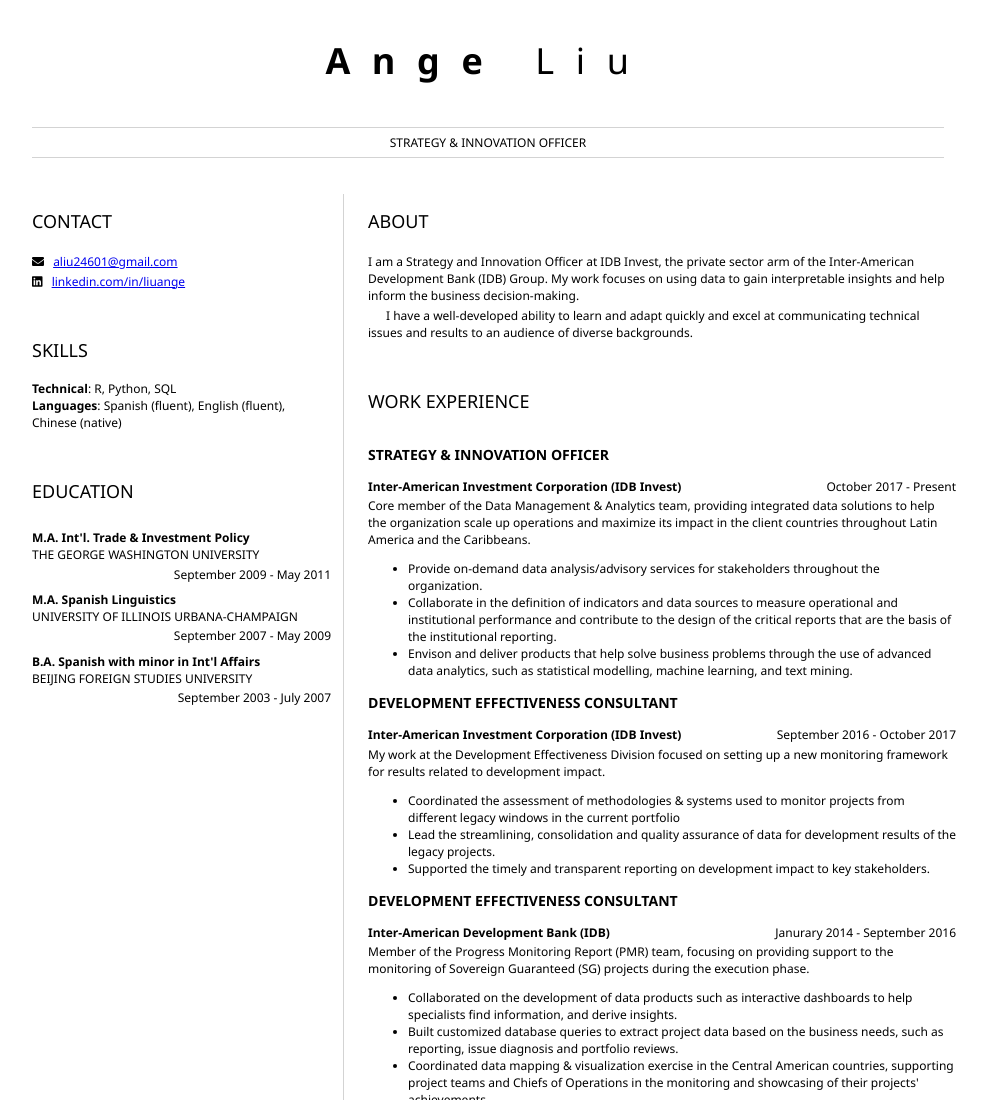
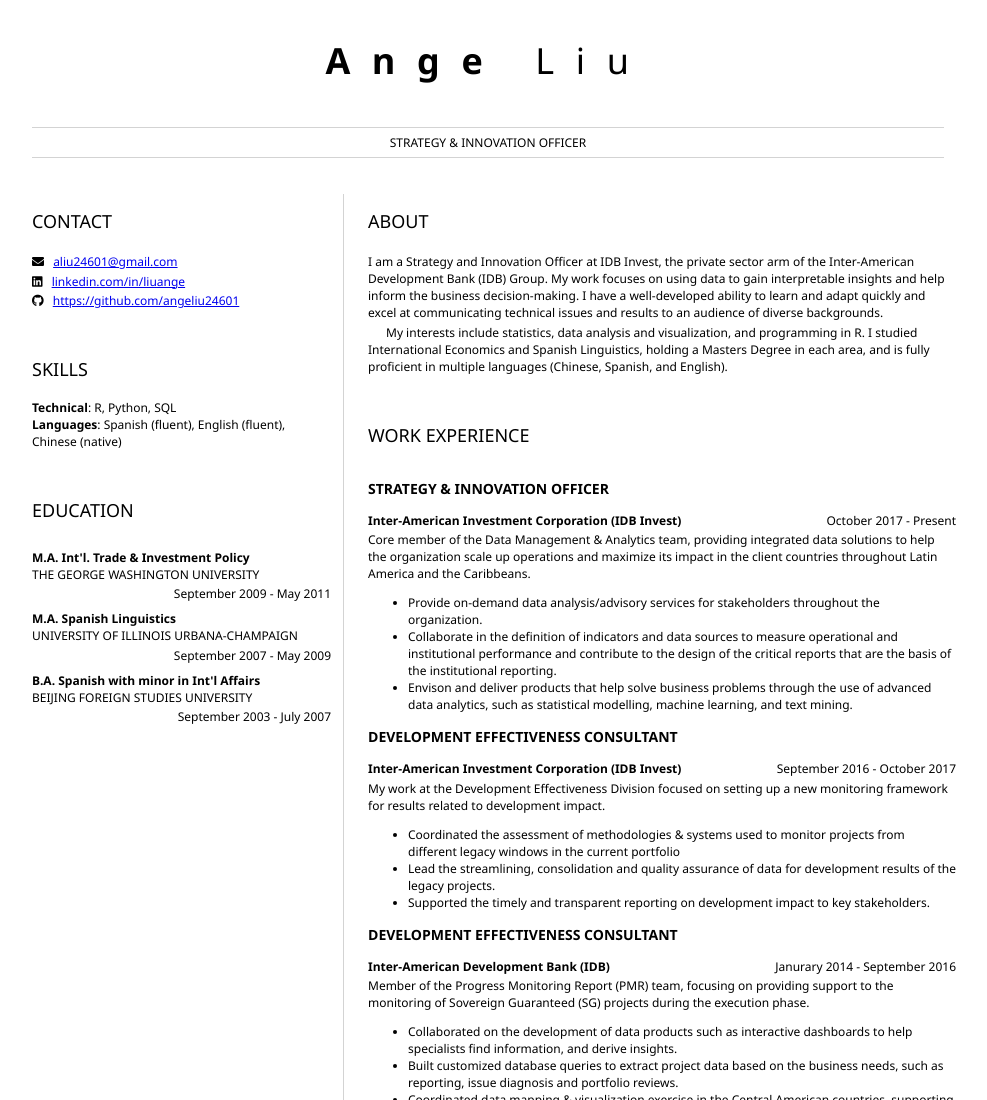
Before and after one commit to angeliu24601/resume, a plain HTML site: page index.html in a window 1280 px wide. Shown: the top 1100 px of the page, without its empty margins (152-1139 px from the left). Drawn offline with Linux system fonts and the light colour scheme.

Commit message:
Update About section

```diff
--- a/index.html
+++ b/index.html
@@ -25,6 +25,10 @@
                     <p>
                         <i class="fab fa-linkedin" aria-hidden="true"></i>
                         <a href="https://www.linkedin.com/in/liuange/">linkedin.com/in/liuange</a>
+                    </p>
+					<p>
+                        <i class="fab fa-github" aria-hidden="true"></i>
+                        <a href="https://github.com/angeliu24601">https://github.com/angeliu24601</a>
                     </p>
 				</section>
 				<section>
@@ -65,10 +69,10 @@
 					<h2>ABOUT</h2>
 					<!-- about you -->
 					<p>
-						I am a Strategy and Innovation Officer at IDB Invest, the private sector arm of the Inter-American Development Bank (IDB) Group. My work focuses on using data to gain interpretable insights and help inform the business decision-making.
+						I am a Strategy and Innovation Officer at IDB Invest, the private sector arm of the Inter-American Development Bank (IDB) Group. My work focuses on using data to gain interpretable insights and help inform the business decision-making. I have a well-developed ability to learn and adapt quickly and excel at communicating technical issues and results to an audience of diverse backgrounds.
 					</p>
 					<p style="text-indent:1.5em">
-						I have a well-developed ability to learn and adapt quickly and excel at communicating technical issues and results to an audience of diverse backgrounds.
+						My interests include statistics, data analysis and visualization, and programming in R. I studied International Economics and Spanish Linguistics, holding a Masters Degree in each area, and is fully proficient in multiple languages (Chinese, Spanish, and English).
 					</p>
 				</section>
 				<section>
```
